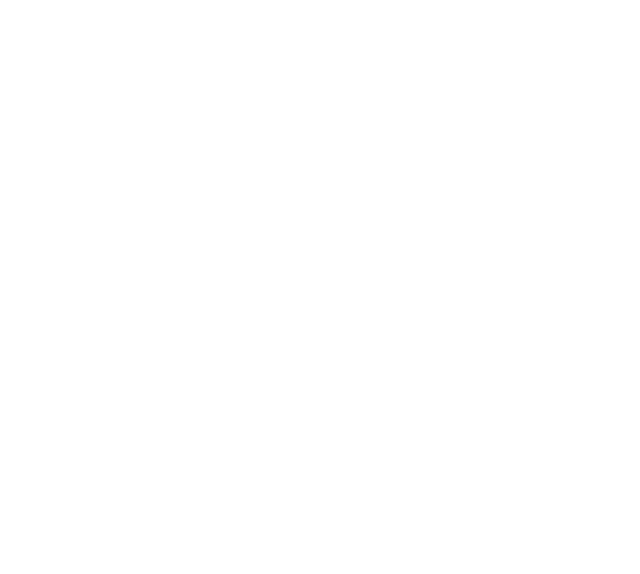
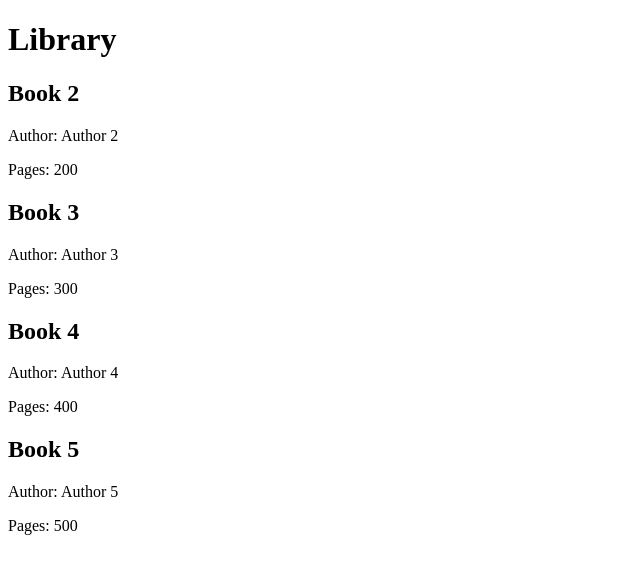
Before and after one commit to SHOOTSTV/library, a plain HTML site: page index.html in a window 1280 px wide. Shown: the whole page, without its empty margins (0-640 px from the left). Drawn offline with Linux system fonts and the light colour scheme.

Commit message:
feat: :sparkles: add multiple books to display from array

```diff
--- a/index.html
+++ b/index.html
@@ -4,7 +4,13 @@
     <meta charset="UTF-8" />
     <meta name="viewport" content="width=device-width, initial-scale=1.0" />
     <title>Library</title>
-    <script src="script.js"></script>
+    <link rel="stylesheet" href="style.css" />
+    <script src="script.js" defer></script>
   </head>
-  <body></body>
+  <body>
+    <div class="container">
+      <h1>Library</h1>
+      <div class="book-container"></div>
+    </div>
+  </body>
 </html>
--- a/script.js
+++ b/script.js
@@ -1,4 +1,14 @@
 const myLibrary = [];
+
+const book2 = new Book(crypto.randomUUID(), "Book 2", "Author 2", 200);
+const book3 = new Book(crypto.randomUUID(), "Book 3", "Author 3", 300);
+const book4 = new Book(crypto.randomUUID(), "Book 4", "Author 4", 400);
+const book5 = new Book(crypto.randomUUID(), "Book 5", "Author 5", 500);
+addBookToLibrary(book2);
+addBookToLibrary(book3);
+addBookToLibrary(book4);
+addBookToLibrary(book5);
+console.log(myLibrary);
 
 function Book(id, name, author, pages) {
   this.id = id;
@@ -11,6 +21,19 @@ function addBookToLibrary(book) {
   myLibrary.push(book);
 }
 
-const book2 = new Book(crypto.randomUUID(), "Book 2", "Author 2", 200);
-addBookToLibrary(book2);
-console.log(myLibrary);
+function displayBooks() {
+  const bookContainer = document.querySelector(".book-container");
+  bookContainer.innerHTML = "";
+  myLibrary.forEach((book) => {
+    const bookElement = document.createElement("div");
+    bookElement.classList.add("book");
+    bookElement.innerHTML = `
+      <h2>${book.name}</h2>
+      <p>Author: ${book.author}</p>
+      <p>Pages: ${book.pages}</p>
+    `;
+    bookContainer.appendChild(bookElement);
+  });
+}
+
+displayBooks();
```
Also changed, not shown: style.css (added).
